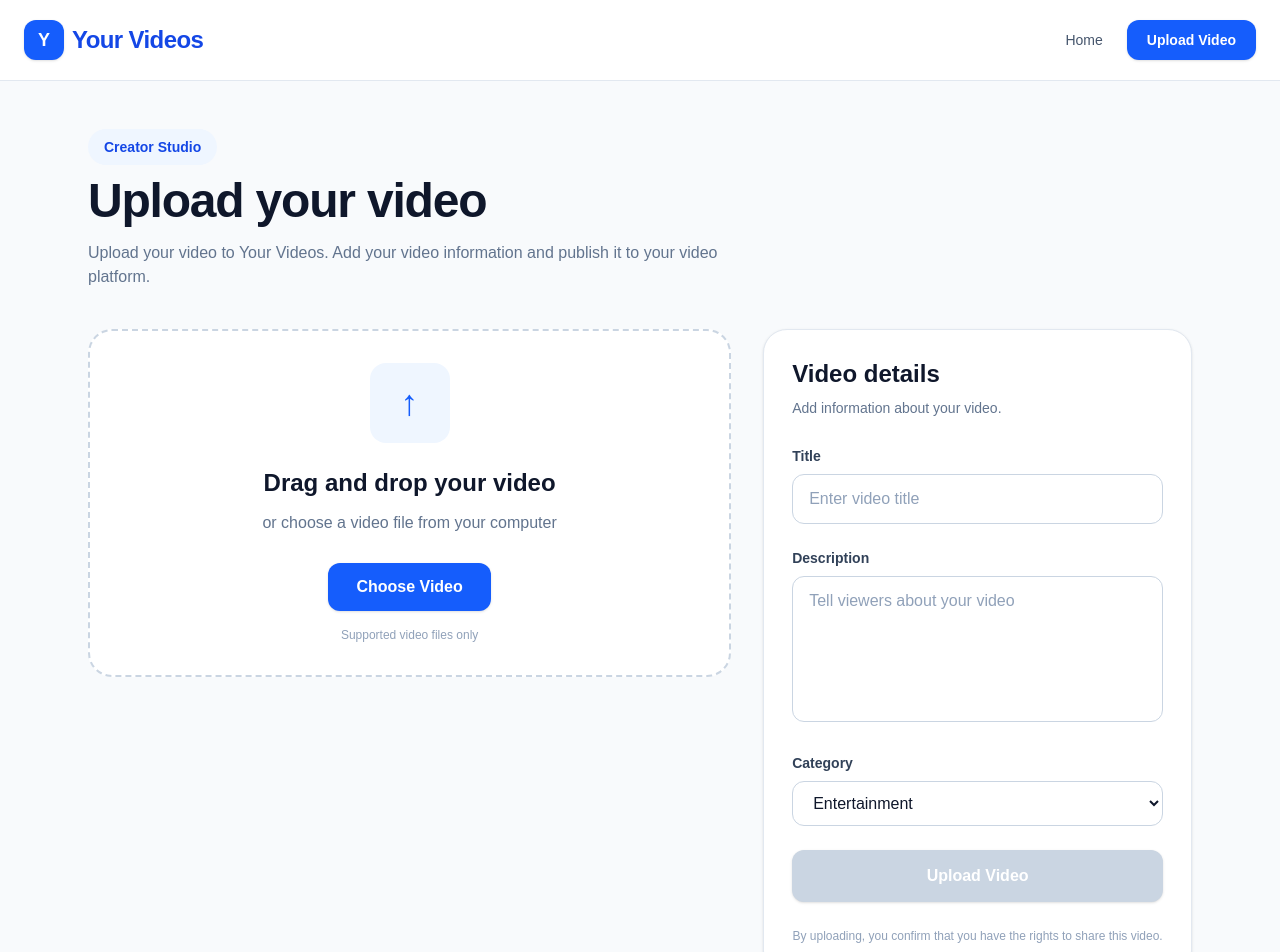
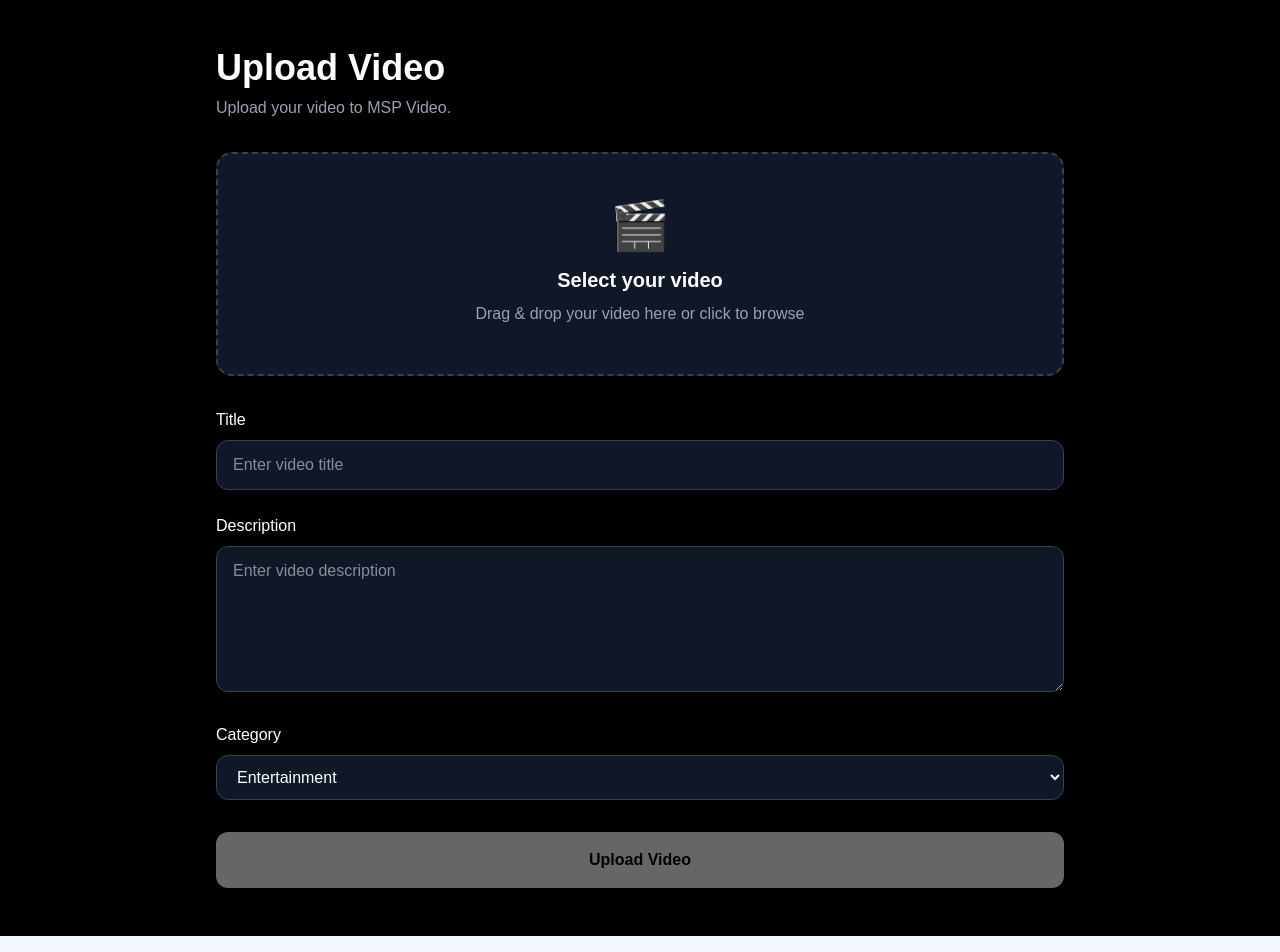
Before and after one commit to cadnavin2019-maker/your-videos, a Next.js app: page /upload in a window 1280 px wide. Shown: the top 952 px of the page. Built offline with nearby package versions, Linux system fonts and the light colour scheme.

Commit message:
Connect upload page to local video server

```diff
--- a/app/upload/page.tsx
+++ b/app/upload/page.tsx
@@ -1,109 +1,103 @@
 "use client";
 
-import { useState } from "react";
-import Link from "next/link";
+import { useRef, useState } from "react";
+
+const UPLOAD_SERVER =
+  "https://few-mba-shame-project.trycloudflare.com";
+
+const categories = [
+  "Entertainment",
+  "Music",
+  "Sports",
+  "News",
+  "Education",
+  "Technology",
+  "Other",
+];
 
 export default function UploadPage() {
+  const fileInputRef = useRef<HTMLInputElement>(null);
+
   const [selectedFile, setSelectedFile] = useState<File | null>(null);
-  const [previewUrl, setPreviewUrl] = useState("");
   const [title, setTitle] = useState("");
   const [description, setDescription] = useState("");
   const [category, setCategory] = useState("Entertainment");
+
   const [uploadProgress, setUploadProgress] = useState(0);
-  const [isUploading, setIsUploading] = useState(false);
-  const [dragActive, setDragActive] = useState(false);
+  const [uploading, setUploading] = useState(false);
+  const [message, setMessage] = useState("");
 
-  const handleFile = (file: File) => {
+  const selectFile = (file: File | null) => {
+    if (!file) return;
+
     if (!file.type.startsWith("video/")) {
-      alert("Please select a video file.");
+      setMessage("Please select a video file.");
       return;
     }
 
-    if (previewUrl) {
-      URL.revokeObjectURL(previewUrl);
-    }
-
-    const url = URL.createObjectURL(file);
-
     setSelectedFile(file);
-    setPreviewUrl(url);
+    setMessage("");
     setUploadProgress(0);
   };
 
   const handleFileChange = (
     event: React.ChangeEvent<HTMLInputElement>
   ) => {
-    const file = event.target.files?.[0];
-
-    if (file) {
-      handleFile(file);
-    }
+    const file = event.target.files?.[0] || null;
+    selectFile(file);
   };
 
   const handleDrop = (
     event: React.DragEvent<HTMLDivElement>
   ) => {
     event.preventDefault();
-    setDragActive(false);
 
-    const file = event.dataTransfer.files?.[0];
-
-    if (file) {
-      handleFile(file);
-    }
+    const file = event.dataTransfer.files?.[0] || null;
+    selectFile(file);
   };
 
-  const handleDragOver = (
-    event: React.DragEvent<HTMLDivElement>
-  ) => {
-    event.preventDefault();
-    setDragActive(true);
-  };
-
-  const handleDragLeave = () => {
-    setDragActive(false);
-  };
-
-  const handleUpload = async () => {
+  const uploadVideo = async () => {
     if (!selectedFile) {
-      alert("Please select a video first.");
+      setMessage("Please select a video first.");
       return;
     }
 
     if (!title.trim()) {
-      alert("Please enter a video title.");
+      setMessage("Please enter a video title.");
       return;
     }
 
     if (!category) {
-      alert("Please select a category.");
+      setMessage("Please select a category.");
       return;
     }
 
     try {
-      setIsUploading(true);
-      setUploadProgress(10);
+      setUploading(true);
+      setMessage("");
+      setUploadProgress(5);
 
-      const pathname = `videos/${Date.now()}-${selectedFile.name}`;
+      const filename =
+        `${Date.now()}-${selectedFile.name}`;
 
-      // Create FormData for server upload
       const formData = new FormData();
 
       formData.append("file", selectedFile);
-      formData.append("pathname", pathname);
+      formData.append("pathname", `videos/${filename}`);
 
-      setUploadProgress(20);
+      setUploadProgress(15);
 
-      // Upload video to our server API
+      // Upload directly to your local F: drive
+      // through Cloudflare Tunnel.
       const uploadResponse = await fetch(
-        "/api/upload",
+        `${UPLOAD_SERVER}/upload`,
         {
           method: "POST",
           body: formData,
         }
       );
 
-      setUploadProgress(80);
+      setUploadProgress(70);
 
       const uploadResult = await uploadResponse.json();
 
@@ -114,12 +108,17 @@ export default function UploadPage() {
         );
       }
 
-      console.log(
-        "Blob upload successful:",
-        uploadResult
-      );
+      const uploadedFilename =
+        uploadResult.filename;
 
-      // Save video information to Neon database
+      const videoUrl =
+        `${UPLOAD_SERVER}/videos/${encodeURIComponent(
+          uploadedFilename
+        )}`;
+
+      setUploadProgress(80);
+
+      // Save video information in Neon database
       const databaseResponse = await fetch(
         "/api/videos",
         {
@@ -130,9 +129,9 @@ export default function UploadPage() {
           body: JSON.stringify({
             title: title.trim(),
             description: description.trim(),
-            category: category,
-            video_url: uploadResult.url,
-            pathname: uploadResult.pathname,
+            category,
+            video_url: videoUrl,
+            pathname: `videos/${uploadedFilename}`,
           }),
         }
       );
@@ -140,39 +139,33 @@ export default function UploadPage() {
       const databaseResult =
         await databaseResponse.json();
 
-      if (!databaseResponse.ok) {
+      if (
+        !databaseResponse.ok ||
+        !databaseResult.success
+      ) {
         throw new Error(
           databaseResult.error ||
-            "Video uploaded, but metadata could not be saved."
+            "Video uploaded, but database save failed."
         );
       }
 
-      console.log(
-        "Video metadata saved:",
-        databaseResult
+      setUploadProgress(100);
+      setMessage(
+        "Video uploaded successfully!"
       );
 
-      setUploadProgress(100);
-
-      alert(
-        "Video uploaded and saved successfully!"
-      );
-
-      // Reset form
-      if (previewUrl) {
-        URL.revokeObjectURL(previewUrl);
-      }
-
       setSelectedFile(null);
-      setPreviewUrl("");
       setTitle("");
       setDescription("");
       setCategory("Entertainment");
 
+      if (fileInputRef.current) {
+        fileInputRef.current.value = "";
+      }
     } catch (error) {
       console.error("UPLOAD ERROR:", error);
 
-      alert(
+      setMessage(
         error instanceof Error
           ? error.message
           : "Video upload failed."
@@ -180,243 +173,82 @@ export default function UploadPage() {
 
       setUploadProgress(0);
     } finally {
-      setIsUploading(false);
+      setUploading(false);
     }
   };
 
   return (
-    <main className="min-h-screen bg-slate-50 text-slate-900">
+    <main className="min-h-screen bg-black text-white">
+      <div className="mx-auto max-w-4xl px-6 py-12">
 
-      {/* HEADER */}
-      <header className="border-b border-slate-200 bg-white">
-        <div className="mx-auto flex max-w-7xl items-center justify-between px-6 py-5">
+        <h1 className="mb-2 text-4xl font-bold">
+          Upload Video
+        </h1>
 
-          <Link
-            href="/"
-            className="flex items-center gap-2"
+        <p className="mb-8 text-gray-400">
+          Upload your video to MSP Video.
+        </p>
+
+        {/* Video Upload Area */}
+        <div
+          onDragOver={(event) =>
+            event.preventDefault()
+          }
+          onDrop={handleDrop}
+          onClick={() =>
+            !uploading &&
+            fileInputRef.current?.click()
+          }
+          className="cursor-pointer rounded-2xl border-2 border-dashed border-gray-700 bg-gray-900 p-12 text-center transition hover:border-gray-500"
         >
-            <div className="flex h-10 w-10 items-center justify-center rounded-xl bg-blue-600 text-lg font-bold text-white shadow-sm">
-              Y
+          <div className="mb-4 text-5xl">
+            🎬
           </div>
 
-            <span className="text-2xl font-bold tracking-tight text-blue-700">
-              Your Videos
-            </span>
-          </Link>
+          <h2 className="text-xl font-semibold">
+            {selectedFile
+              ? selectedFile.name
+              : "Select your video"}
+          </h2>
 
-          <nav className="flex items-center gap-6 text-sm">
+          <p className="mt-2 text-gray-400">
+            Drag & drop your video here or click
+            to browse
+          </p>
 
-            <Link
-              href="/"
-              className="font-medium text-slate-600 transition hover:text-blue-600"
-            >
-              Home
-            </Link>
-
-            <Link
-              href="/upload"
-              className="rounded-xl bg-blue-600 px-5 py-2.5 font-semibold text-white shadow-sm transition hover:bg-blue-700"
-            >
-              Upload Video
-            </Link>
-
-          </nav>
-
-        </div>
-      </header>
-
-
-      {/* MAIN */}
-      <section className="mx-auto max-w-6xl px-6 py-12">
-
-        {/* TITLE */}
-        <div className="mb-10">
-
-          <div className="mb-3 inline-flex rounded-full bg-blue-50 px-4 py-2 text-sm font-semibold text-blue-700">
-            Creator Studio
+          <input
+            ref={fileInputRef}
+            type="file"
+            accept="video/*"
+            onChange={handleFileChange}
+            className="hidden"
+            disabled={uploading}
+          />
         </div>
 
-          <h1 className="text-4xl font-bold tracking-tight text-slate-900 md:text-5xl">
-            Upload your video
-          </h1>
-
-          <p className="mt-4 max-w-2xl text-slate-500">
-            Upload your video to Your Videos. Add your
-            video information and publish it to your
-            video platform.
+        {/* Selected File */}
+        {selectedFile && (
+          <div className="mt-6 rounded-xl bg-gray-900 p-5">
+            <p className="font-medium">
+              Selected video
             </p>
 
-        </div>
-
-
-        {/* CONTENT GRID */}
-        <div className="grid gap-8 lg:grid-cols-[1.2fr_0.8fr]">
-
-
-          {/* LEFT */}
-          <div>
-
-            <div
-              onDrop={handleDrop}
-              onDragOver={handleDragOver}
-              onDragLeave={handleDragLeave}
-              className={`rounded-3xl border-2 border-dashed p-8 text-center transition ${
-                dragActive
-                  ? "border-blue-500 bg-blue-50"
-                  : "border-slate-300 bg-white"
-              }`}
-            >
-
-              {!selectedFile ? (
-
-                <>
-                  <div className="mx-auto mb-6 flex h-20 w-20 items-center justify-center rounded-2xl bg-blue-50 text-4xl text-blue-600">
-                    ↑
-                  </div>
-
-                  <h2 className="text-2xl font-bold text-slate-900">
-                    Drag and drop your video
-                  </h2>
-
-                  <p className="mt-3 text-slate-500">
-                    or choose a video file from your computer
-                  </p>
-
-                  <label className="mt-7 inline-flex cursor-pointer rounded-xl bg-blue-600 px-7 py-3 font-semibold text-white shadow-sm transition hover:bg-blue-700">
-
-                    Choose Video
-
-                    <input
-                      type="file"
-                      accept="video/*"
-                      className="hidden"
-                      onChange={handleFileChange}
-                    />
-
-                  </label>
-
-                  <p className="mt-4 text-xs text-slate-400">
-                    Supported video files only
-                  </p>
-                </>
-
-              ) : (
-
-                <>
-                  {/* VIDEO PREVIEW */}
-                  <div className="overflow-hidden rounded-2xl border border-slate-200 bg-black shadow-sm">
-
-                    {previewUrl && (
-                      <video
-                        src={previewUrl}
-                        controls
-                        className="max-h-[430px] w-full object-contain"
-                      />
-                    )}
-
-                  </div>
-
-
-                  {/* FILE INFORMATION */}
-                  <div className="mt-5 rounded-2xl bg-slate-50 p-4 text-left">
-
-                    <p className="break-all font-semibold text-slate-900">
+            <p className="mt-1 break-all text-sm text-gray-400">
               {selectedFile.name}
             </p>
 
-                    <p className="mt-1 text-sm text-slate-500">
-
-                      {(
-                        selectedFile.size /
-                        (1024 * 1024)
-                      ).toFixed(2)}{" "}
-
+            <p className="mt-1 text-sm text-gray-500">
+              {(selectedFile.size / 1024 / 1024).toFixed(
+                2
+              )}{" "}
               MB
-
             </p>
-
           </div>
-
-
-                  {/* CHANGE VIDEO */}
-                  <label className="mt-5 inline-flex cursor-pointer rounded-xl border border-blue-200 bg-blue-50 px-5 py-2.5 text-sm font-semibold text-blue-700 transition hover:bg-blue-100">
-
-                    Choose Another Video
-
-                    <input
-                      type="file"
-                      accept="video/*"
-                      className="hidden"
-                      onChange={handleFileChange}
-                    />
-
-                  </label>
-
-                </>
-
         )}
 
-            </div>
-
-
-            {/* PROGRESS */}
-            {isUploading && (
-
-              <div className="mt-6 rounded-2xl border border-blue-100 bg-white p-5 shadow-sm">
-
-                <div className="mb-3 flex items-center justify-between text-sm">
-
-                  <span className="font-medium text-slate-700">
-                    Uploading video...
-                  </span>
-
-                  <span className="font-bold text-blue-600">
-                    {uploadProgress}%
-                  </span>
-
-                </div>
-
-                <div className="h-3 overflow-hidden rounded-full bg-blue-50">
-
-                  <div
-                    className="h-full rounded-full bg-blue-600 transition-all duration-300"
-                    style={{
-                      width: `${uploadProgress}%`,
-                    }}
-                  />
-
-                </div>
-
-              </div>
-
-            )}
-
-          </div>
-
-
-          {/* RIGHT - VIDEO DETAILS */}
-          <div className="rounded-3xl border border-slate-200 bg-white p-7 shadow-sm">
-
-            <div className="mb-7">
-
-              <h2 className="text-2xl font-bold text-slate-900">
-                Video details
-              </h2>
-
-              <p className="mt-2 text-sm text-slate-500">
-                Add information about your video.
-              </p>
-
-            </div>
-
-
-            <div className="space-y-6">
-
-
-              {/* TITLE */}
-              <div>
-
-                <label className="mb-2 block text-sm font-semibold text-slate-700">
+        {/* Title */}
+        <div className="mt-8">
+          <label className="mb-2 block font-medium">
             Title
           </label>
 
@@ -427,16 +259,14 @@ export default function UploadPage() {
               setTitle(event.target.value)
             }
             placeholder="Enter video title"
-                  className="w-full rounded-xl border border-slate-300 bg-white px-4 py-3 text-slate-900 outline-none transition placeholder:text-slate-400 focus:border-blue-500 focus:ring-4 focus:ring-blue-50"
+            disabled={uploading}
+            className="w-full rounded-xl border border-gray-700 bg-gray-900 px-4 py-3 outline-none focus:border-white"
           />
-
         </div>
 
-
-              {/* DESCRIPTION */}
-              <div>
-
-                <label className="mb-2 block text-sm font-semibold text-slate-700">
+        {/* Description */}
+        <div className="mt-6">
+          <label className="mb-2 block font-medium">
             Description
           </label>
 
@@ -445,18 +275,16 @@ export default function UploadPage() {
             onChange={(event) =>
               setDescription(event.target.value)
             }
-                  placeholder="Tell viewers about your video"
+            placeholder="Enter video description"
             rows={5}
-                  className="w-full resize-none rounded-xl border border-slate-300 bg-white px-4 py-3 text-slate-900 outline-none transition placeholder:text-slate-400 focus:border-blue-500 focus:ring-4 focus:ring-blue-50"
+            disabled={uploading}
+            className="w-full rounded-xl border border-gray-700 bg-gray-900 px-4 py-3 outline-none focus:border-white"
           />
-
         </div>
 
-
-              {/* CATEGORY */}
-              <div>
-
-                <label className="mb-2 block text-sm font-semibold text-slate-700">
+        {/* Category */}
+        <div className="mt-6">
+          <label className="mb-2 block font-medium">
             Category
           </label>
 
@@ -465,106 +293,55 @@ export default function UploadPage() {
             onChange={(event) =>
               setCategory(event.target.value)
             }
-                  className="w-full rounded-xl border border-slate-300 bg-white px-4 py-3 text-slate-900 outline-none transition focus:border-blue-500 focus:ring-4 focus:ring-blue-50"
+            disabled={uploading}
+            className="w-full rounded-xl border border-gray-700 bg-gray-900 px-4 py-3 outline-none"
           >
+            {categories.map((item) => (
+              <option key={item} value={item}>
+                {item}
+              </option>
+            ))}
+          </select>
+        </div>
 
-                  <option value="Entertainment">
-                    Entertainment
-                  </option>
+        {/* Progress */}
+        {uploading && (
+          <div className="mt-8">
+            <div className="mb-2 flex justify-between text-sm">
+              <span>Uploading...</span>
+              <span>{uploadProgress}%</span>
+            </div>
 
-                  <option value="Music">
-                    Music
-                  </option>
+            <div className="h-3 overflow-hidden rounded-full bg-gray-800">
+              <div
+                className="h-full rounded-full bg-white transition-all duration-300"
+                style={{
+                  width: `${uploadProgress}%`,
+                }}
+              />
+            </div>
+          </div>
+        )}
 
-                  <option value="Gaming">
-                    Gaming
-                  </option>
+        {/* Message */}
+        {message && (
+          <div className="mt-6 rounded-xl bg-gray-900 p-4">
+            {message}
+          </div>
+        )}
 
-                  <option value="Education">
-                    Education
-                  </option>
-
-                  <option value="Technology">
-                    Technology
-                  </option>
-
-                  <option value="Sports">
-                    Sports
-                  </option>
-
-                  <option value="News">
-                    News
-                  </option>
-
-                  <option value="Travel">
-                    Travel
-                  </option>
-
-                  <option value="Lifestyle">
-                    Lifestyle
-                  </option>
-
-                  <option value="Other">
-                    Other
-                  </option>
-
-                </select>
+        {/* Upload Button */}
+        <button
+          onClick={uploadVideo}
+          disabled={uploading || !selectedFile}
+          className="mt-8 w-full rounded-xl bg-white px-6 py-4 font-bold text-black transition hover:bg-gray-200 disabled:cursor-not-allowed disabled:opacity-40"
+        >
+          {uploading
+            ? `Uploading... ${uploadProgress}%`
+            : "Upload Video"}
+        </button>
 
       </div>
-
-
-              {/* UPLOAD BUTTON */}
-              <button
-                type="button"
-                onClick={handleUpload}
-                disabled={
-                  !selectedFile ||
-                  isUploading
-                }
-                className="w-full rounded-xl bg-blue-600 px-5 py-3.5 font-semibold text-white shadow-sm transition hover:bg-blue-700 disabled:cursor-not-allowed disabled:bg-slate-300"
-              >
-
-                {isUploading
-                  ? `Uploading ${uploadProgress}%`
-                  : "Upload Video"}
-
-              </button>
-
-
-              <p className="text-center text-xs leading-5 text-slate-400">
-                By uploading, you confirm that you have
-                the rights to share this video.
-              </p>
-
-            </div>
-
-          </div>
-
-        </div>
-
-      </section>
-
-
-      {/* FOOTER */}
-      <footer className="mt-10 border-t border-slate-200 bg-white">
-
-        <div className="mx-auto flex max-w-7xl flex-col items-center justify-between gap-4 px-6 py-8 text-sm text-slate-400 md:flex-row">
-
-          <p>
-            © {new Date().getFullYear()} Your Videos
-          </p>
-
-          <Link
-            href="/"
-            className="font-medium text-blue-600 transition hover:text-blue-700"
-          >
-            Back to Home
-          </Link>
-
-        </div>
-
-      </footer>
-
     </main>
   );
 }
```
Lines whose indentation alone changed are shown as unchanged.
